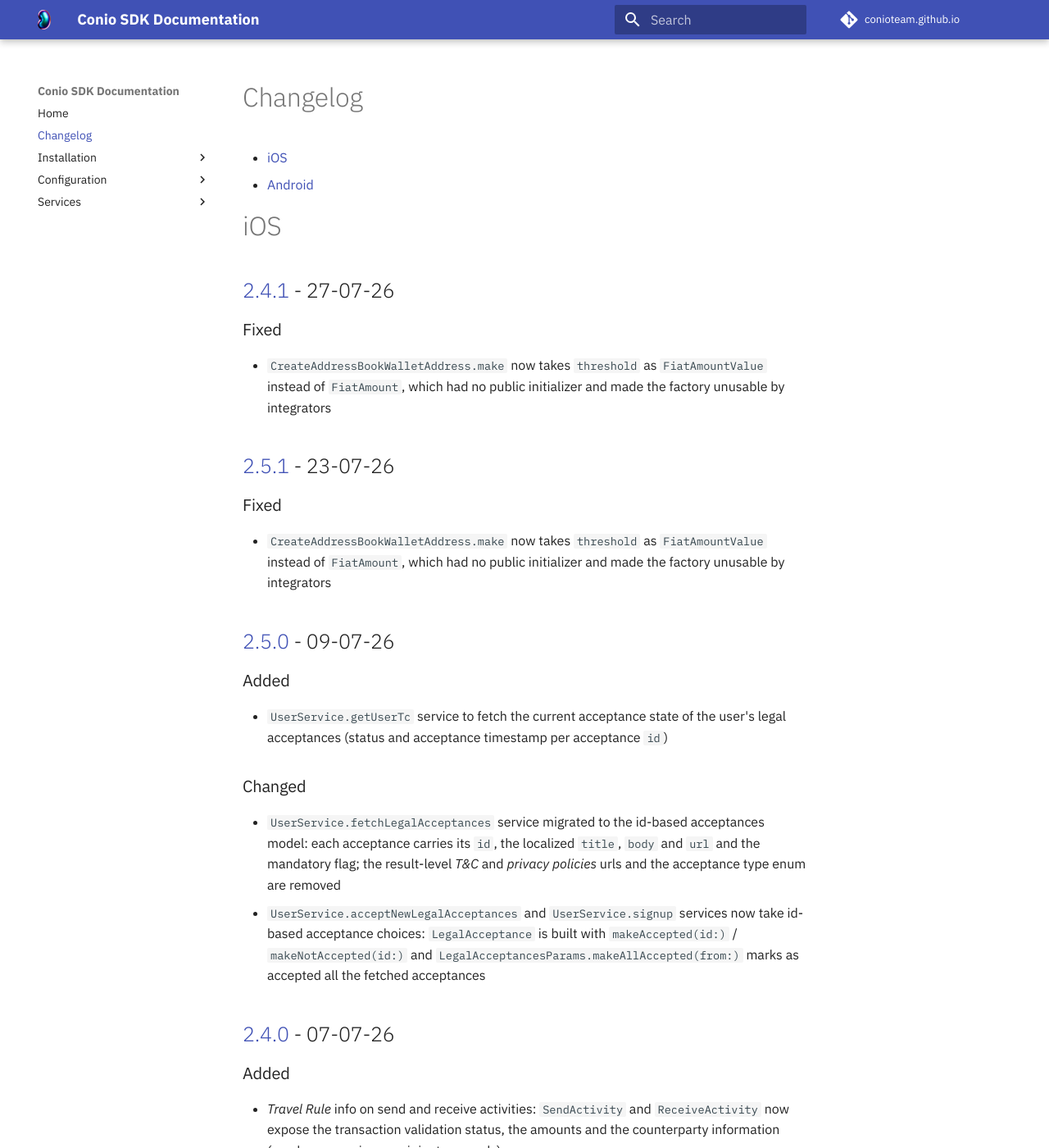
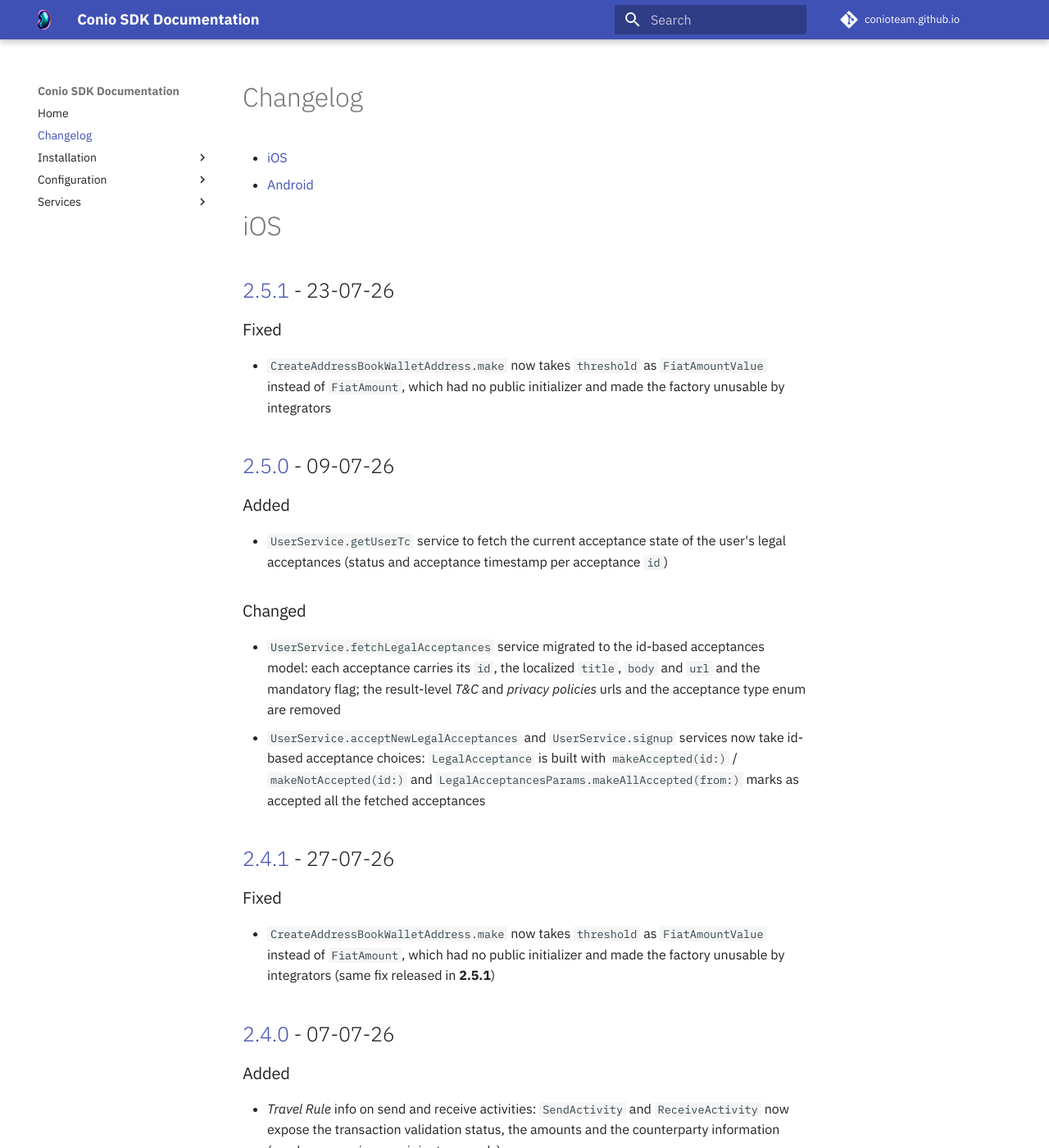
Before and after one commit to Conio/conio.github.io, an MkDocs documentation site: the page built from docs/CHANGELOG.md, in a window 1280 px wide and 1400 px high. Shown: the whole window at 82% size. Built offline with MkDocs 1.6.1 and Material for MkDocs 9.7.7, drawn with Linux system fonts in a browser that asks for light colours; comment, search, counter and statistics services are not loaded; the version menu is left out; some of the changed lines change nothing that is shown.

Commit message:
doc: update CHANGELOG moved 2.4.1 iOS release just above 2.4.0

```diff
--- a/docs/CHANGELOG.md
+++ b/docs/CHANGELOG.md
@@ -25,11 +25,6 @@
 
 # iOS
 
-## [2.4.1](https://bitbucket.org/squadrone/conio-sdk-b2b-ios/src/2.4.1/) - 27-07-26
-
-### Fixed
-- `CreateAddressBookWalletAddress.make` now takes `threshold` as `FiatAmountValue` instead of `FiatAmount`, which had no public initializer and made the factory unusable by integrators
-
 ## [2.5.1](https://bitbucket.org/squadrone/conio-sdk-b2b-ios/src/2.5.1/) - 23-07-26
 
 ### Fixed
@@ -45,6 +40,11 @@
 
 - `UserService.fetchLegalAcceptances` service migrated to the id-based acceptances model: each acceptance carries its `id`, the localized `title`, `body` and `url` and the mandatory flag; the result-level *T&C* and *privacy policies* urls and the acceptance type enum are removed
 - `UserService.acceptNewLegalAcceptances` and `UserService.signup` services now take id-based acceptance choices: `LegalAcceptance` is built with `makeAccepted(id:)` / `makeNotAccepted(id:)` and `LegalAcceptancesParams.makeAllAccepted(from:)` marks as accepted all the fetched acceptances
+
+## [2.4.1](https://bitbucket.org/squadrone/conio-sdk-b2b-ios/src/2.4.1/) - 27-07-26
+
+### Fixed
+- `CreateAddressBookWalletAddress.make` now takes `threshold` as `FiatAmountValue` instead of `FiatAmount`, which had no public initializer and made the factory unusable by integrators (same fix released in **2.5.1**)
 
 ## [2.4.0](https://bitbucket.org/squadrone/conio-sdk-b2b-ios/src/2.4.0/) - 07-07-26
 
```
